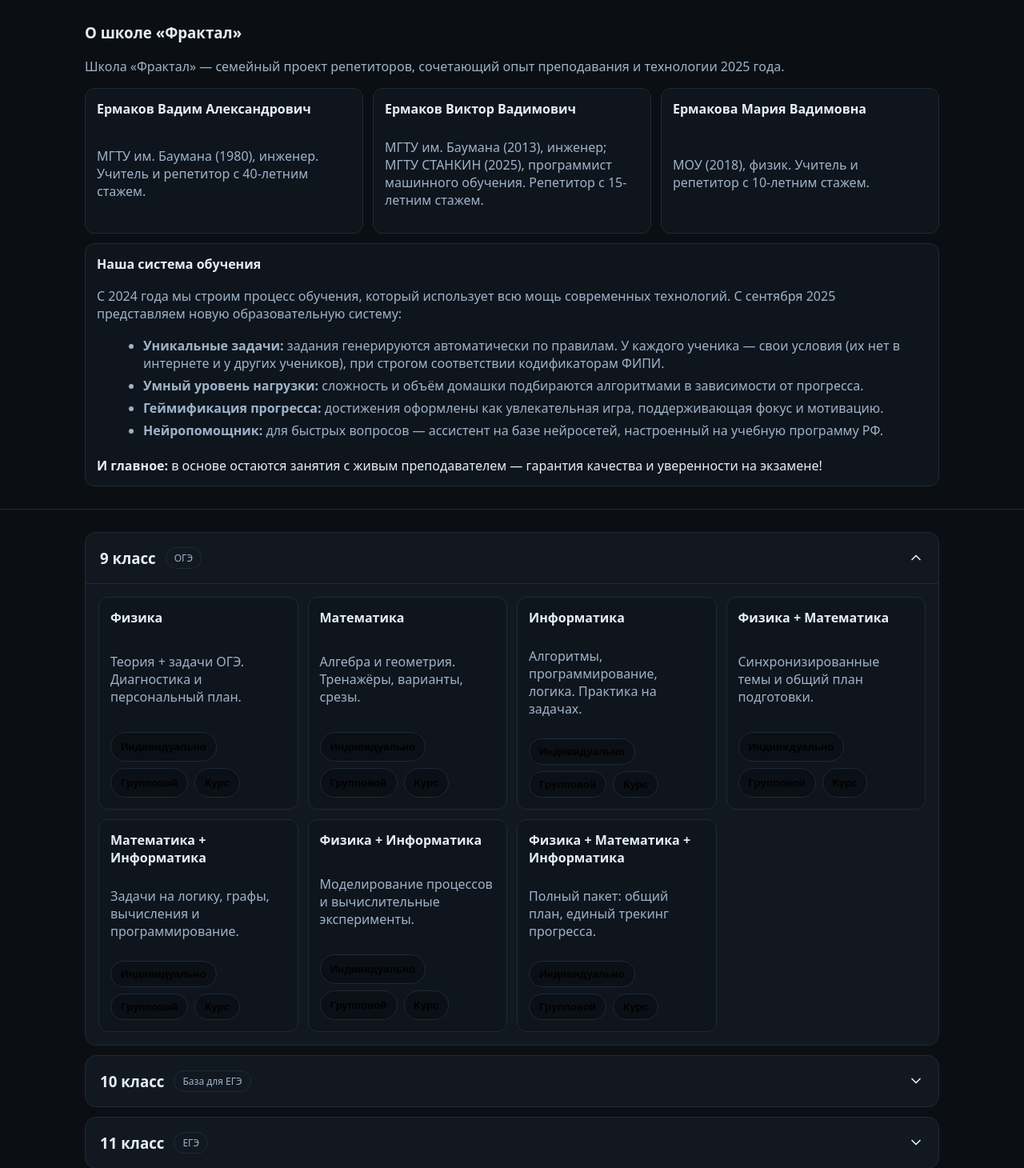
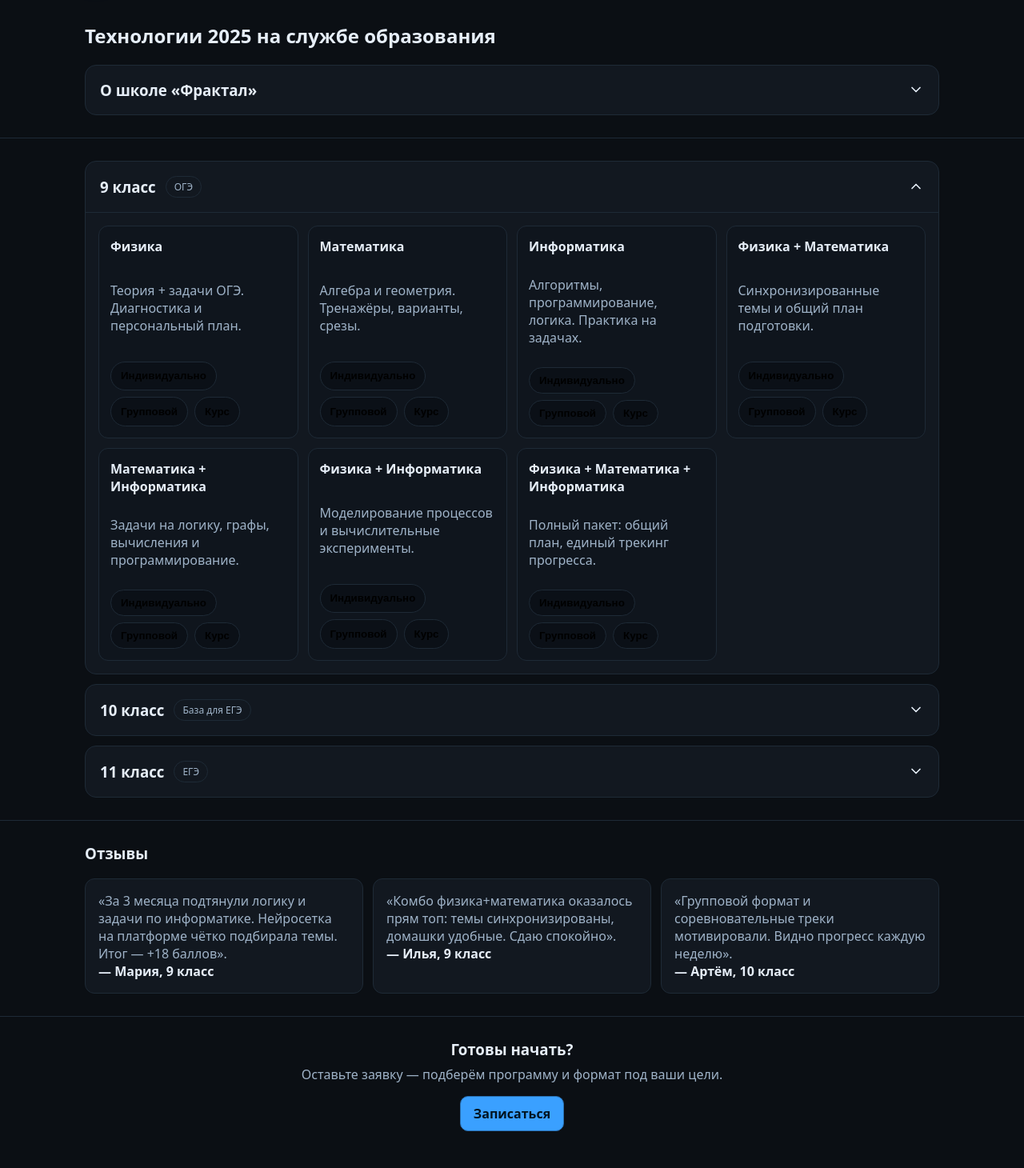
Before and after one commit to EPMAKOBB/django-site, a Django app: page / in a window 1280 px wide. Shown: the part 73-1533 px from the top of the page at 80% size. After the commit the page ends 1487 px from the top, so only its background shows below. Run offline with Django 5.2, Linux system fonts and the light colour scheme.

Commit message:
fix: collapse about section by default

```diff
--- a/templates/home.html
+++ b/templates/home.html
@@ -5,7 +5,15 @@
 {% block content %}
   <section id="about" class="section">
     <div class="container">
-      <h3 style="margin-top:0">О школе «Фрактал»</h3>
+      <h2 style="margin-top:0">Технологии 2025 на службе образования</h2>
+      <details class="accordion">
+        <summary>
+          <div class="summary-left">
+            <h3 class="mt-0 mb-0">О школе «Фрактал»</h3>
+          </div>
+          <svg class="chev" width="20" height="20" viewBox="0 0 24 24" fill="none" xmlns="http://www.w3.org/2000/svg" aria-hidden="true"><path d="M6 9l6 6 6-6" stroke="currentColor" stroke-width="2" stroke-linecap="round" stroke-linejoin="round"/></svg>
+        </summary>
+        <div class="panel">
           <p class="muted">Школа «Фрактал» — семейный проект репетиторов, сочетающий опыт преподавания и технологии 2025 года.</p>
 
           <div class="subjects" style="margin-top:12px">
@@ -39,6 +47,8 @@
               <strong>И главное:</strong> в основе остаются занятия с живым преподавателем — гарантия качества и уверенности на экзамене!
             </p>
           </div>
+        </div>
+      </details>
     </div>
   </section>
 
```
Lines whose indentation alone changed are shown as unchanged.
